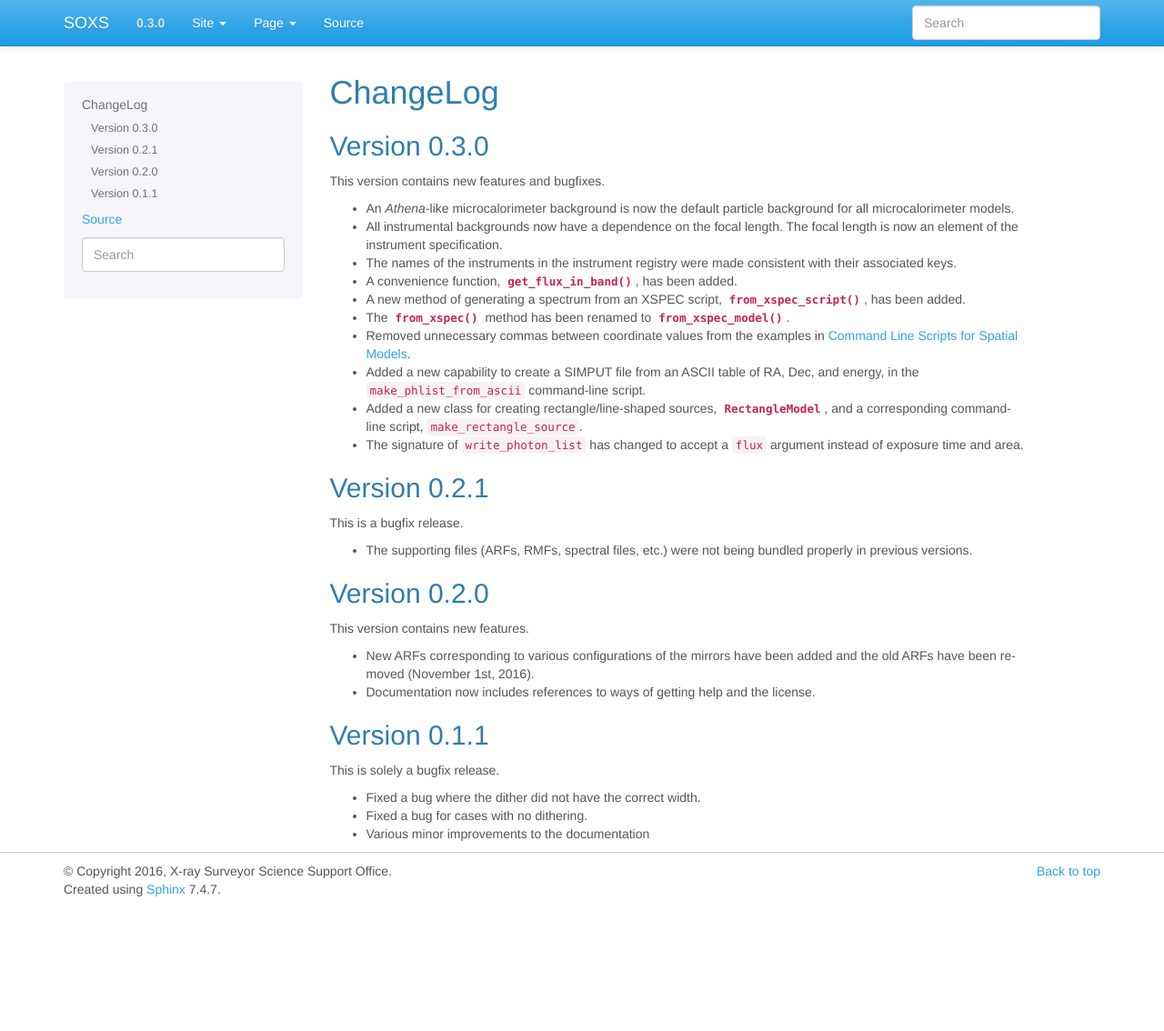
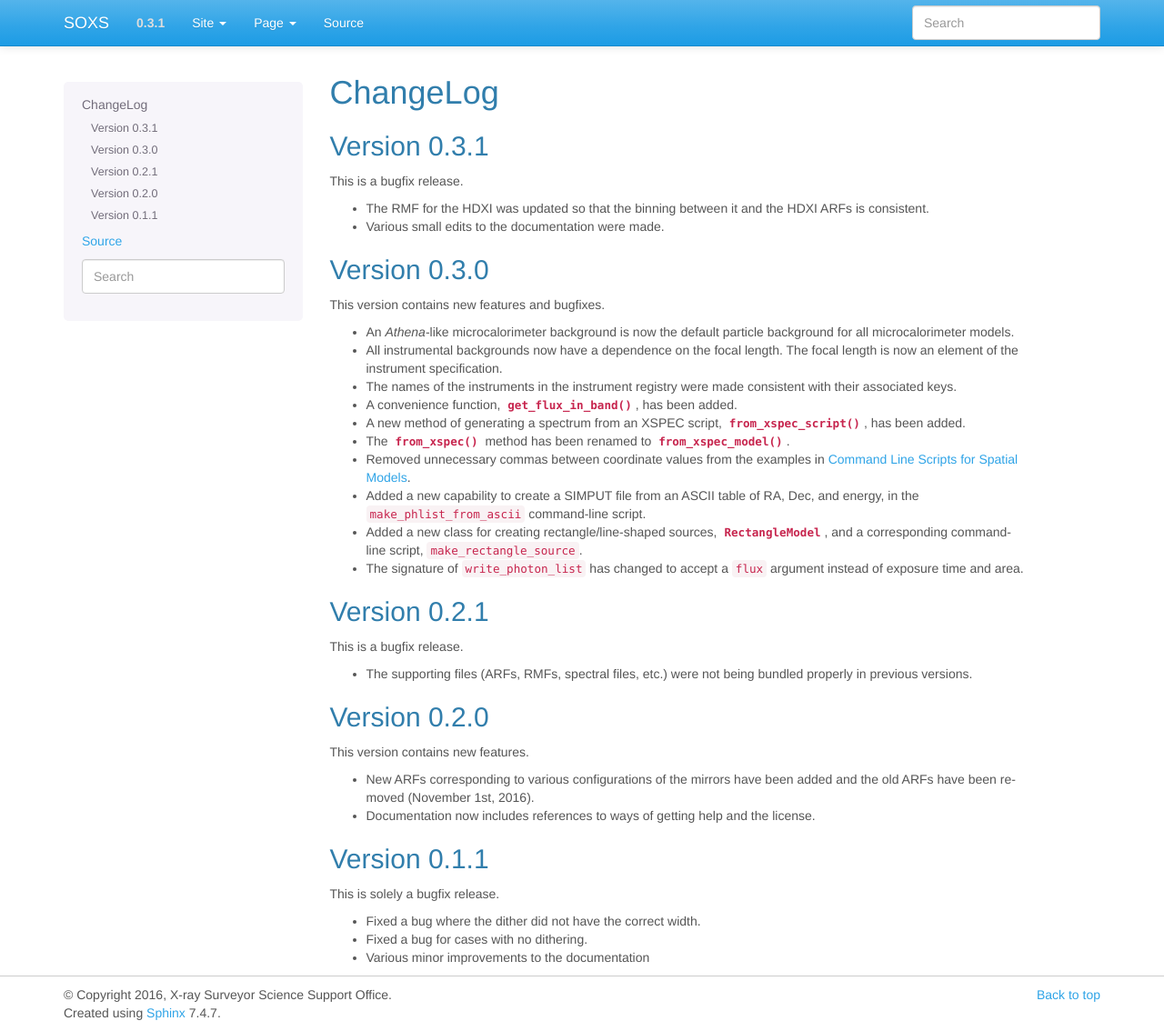
Before and after one commit to lynx-x-ray-observatory/soxs, a Sphinx documentation site: the page built from doc/source/changelog.rst, in a window 1280 px wide and 1134 px high. Shown: the whole window at 91% size. Built offline with Sphinx 7.4.7, drawn with Linux system fonts in a browser that asks for light colours.

Commit message:
Version bump and changelog

```diff
--- a/doc/source/changelog.rst
+++ b/doc/source/changelog.rst
@@ -2,6 +2,14 @@
 
 ChangeLog
 =========
+
+Version 0.3.1
+-------------
+
+This is a bugfix release.
+
+* The RMF for the HDXI was updated so that the binning between it and the HDXI ARFs is consistent.
+* Various small edits to the documentation were made.
 
 Version 0.3.0
 -------------
--- a/doc/source/conf.py
+++ b/doc/source/conf.py
@@ -79,8 +79,8 @@ author = 'John ZuHone'
 # built documents.
 #
 
-release = "0.3.0"
-version = "0.3.0"
+release = "0.3.1"
+version = "0.3.1"
 
 # The language for content autogenerated by Sphinx. Refer to documentation
 # for a list of supported languages.
--- a/doc/source/index.rst
+++ b/doc/source/index.rst
@@ -65,7 +65,7 @@ SOXS is released under a `BSD 3-clause license <https://opensource.org/licenses/
 Current Version
 ---------------
 
-The current stable version is 0.3.0. See the :ref:`changelog` for details on changes from previous
+The current stable version is 0.3.1. See the :ref:`changelog` for details on changes from previous
 versions.
 
 Documentation Contents
--- a/setup.py
+++ b/setup.py
@@ -14,7 +14,7 @@ cython_extensions = [
 
 setup(name='soxs',
       packages=['soxs'],
-      version="0.3.0",
+      version="0.3.1",
       description='Simulated Observations with X-ray Surveyor',
       author='John ZuHone',
       author_email='john.zuhone@cfa.harvard.edu',
--- a/soxs/__init__.py
+++ b/soxs/__init__.py
@@ -1,4 +1,4 @@
-__version__ = "0.3.0"
+__version__ = "0.3.1"
 
 from soxs.simput import \
     write_photon_list, \
```
